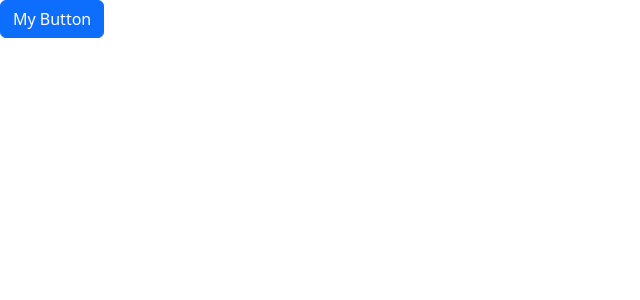
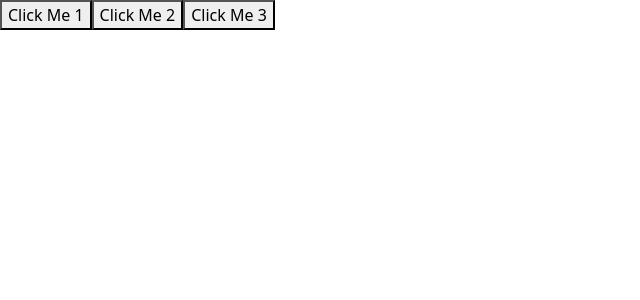
Before and after one commit to KlydeKun/react-app, a React (Vite) app: page / in a window 1280 px wide. Shown: the top 300 px of the page, without its empty margins (0-640 px from the left). Built offline with nearby package versions, Linux system fonts and the light colour scheme.

Commit message:
Add, remove and update the arrays

```diff
--- a/src/App.tsx
+++ b/src/App.tsx
@@ -1,6 +1,7 @@
 import "./App.css";
 import Alert from "./components/Alert";
 import Button from "./components/Button";
+import Click from "./components/Click";
 import ListGroup from "./components/ListGroup";
 
 function App() {
@@ -20,9 +21,10 @@ function App() {
       {/* <Alert>
         Hello <span>World</span>
       </Alert> */}
-      <Button color="primary" onClick={() => console.log("Clicked!")}>
+      {/* <Button color="primary" onClick={() => console.log("Clicked!")}>
         My Button
-      </Button>
+      </Button> */}
+      <Click />
     </>
   );
 }
--- /dev/null
+++ b/src/components/Click.tsx
@@ -0,0 +1,35 @@
+import React, { useState } from "react";
+
+const Click = () => {
+  const [tags, setTags] = useState(["happy", "cheerful"]);
+  const [secondTags, setsecondTags] = useState(["happy", "cheerful"]);
+  const [thirdTags, setThirdTags] = useState(["happy", "cheerful"]);
+
+  const firstClick = () => {
+    // Add
+    setTags([...tags, "exciting"]);
+    console.log(tags);
+  };
+
+  const secondClick = () => {
+    // Remove
+    setsecondTags(secondTags.filter((tag) => tag !== "happy"));
+    console.log(secondTags);
+  };
+
+  const thirdleClick = () => {
+    // update
+    setThirdTags(thirdTags.map((tag) => (tag === "happy" ? "happiness" : tag)));
+    console.log(thirdTags);
+  };
+
+  return (
+    <div>
+      <button onClick={firstClick}>Click Me 1</button>
+      <button onClick={secondClick}>Click Me 2</button>
+      <button onClick={thirdleClick}>Click Me 3</button>
+    </div>
+  );
+};
+
+export default Click;
```
